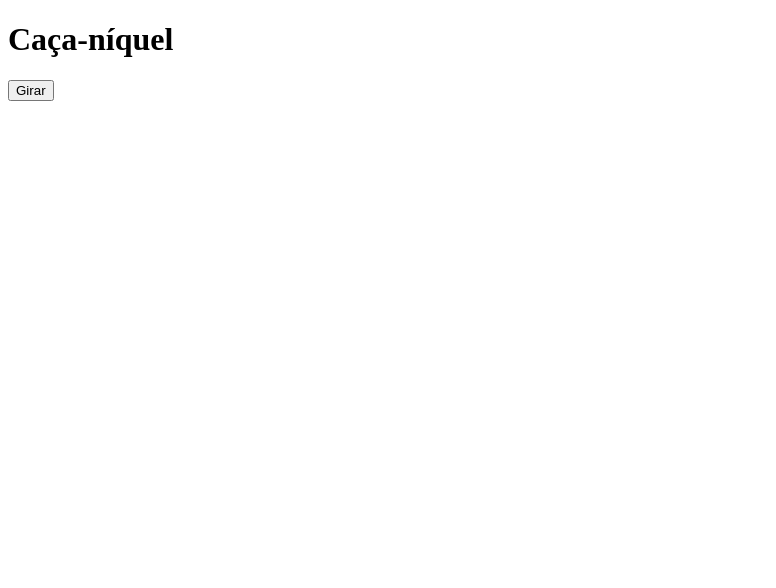
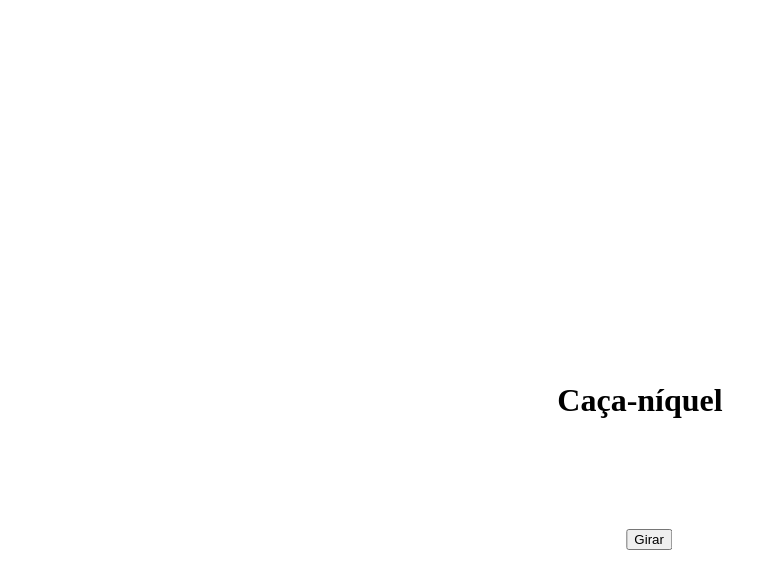
Before and after one commit to rbxyz/caca_niquel, a plain HTML site: page caça-niquel/index.html in a window 1280 px wide. Shown: the whole page, without its empty margins (0-776 px from the left). Drawn offline with Linux system fonts and the light colour scheme.

Commit message:
update css

```diff
--- a/caça-niquel/css/style.css
+++ b/caça-niquel/css/style.css
@@ -1,5 +1,18 @@
+body {
+  display: flex;
+  justify-content: center;
+  align-items: center;
+  height: 100vh;
+  margin: 0;
+}
+
+#container {
+  text-align: center;
+}
+
 #slots {
   display: flex;
+  justify-content: center;
 }
 
 .slot {
@@ -11,3 +24,10 @@
   font-size: 24px;
   line-height: 100px;
 }
+
+.bt-girar {
+  position: fixed;
+  bottom: 250px;
+  left: 50%;
+  transform: translateX(-30%);
+}
```
Lines whose indentation alone changed are shown as unchanged.
